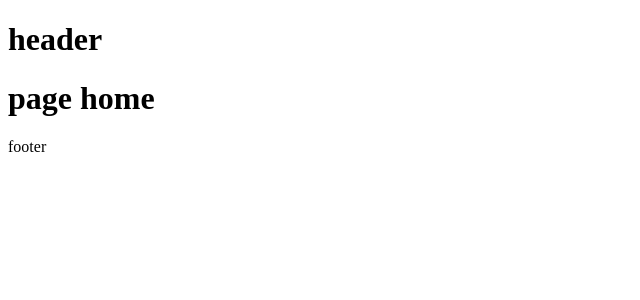
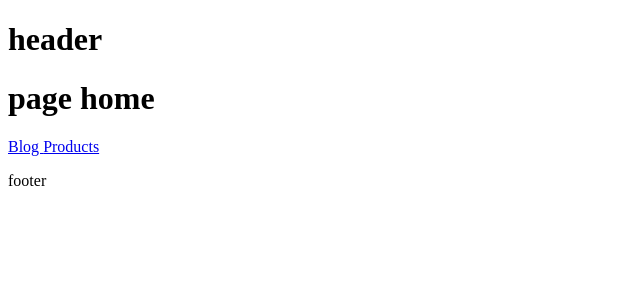
Before and after one commit to devErenNildo/Trilha-Estudos-Next_React, a Next.js app in the folder NextJs/: page / in a window 1280 px wide. Shown: the top 300 px of the page, without its empty margins (0-640 px from the left). Built offline with nearby package versions, Linux system fonts and the light colour scheme.

Commit message:
link component navigation

```diff
--- a/NextJs/src/app/page.tsx
+++ b/NextJs/src/app/page.tsx
@@ -1,6 +1,12 @@
+import Link from "next/link";
+
 const Home = () => {
     return(
-        <h1>page home</h1>
+        <>
+            <h1>page home</h1>
+            <Link href={'/blog'}> Blog </Link>
+            <Link href={'/products'}> Products </Link>
+        </>
     );
 }
 
```
Also changed, not shown: NextJs/src/app/blog/page.tsx (+6 -1 lines).
